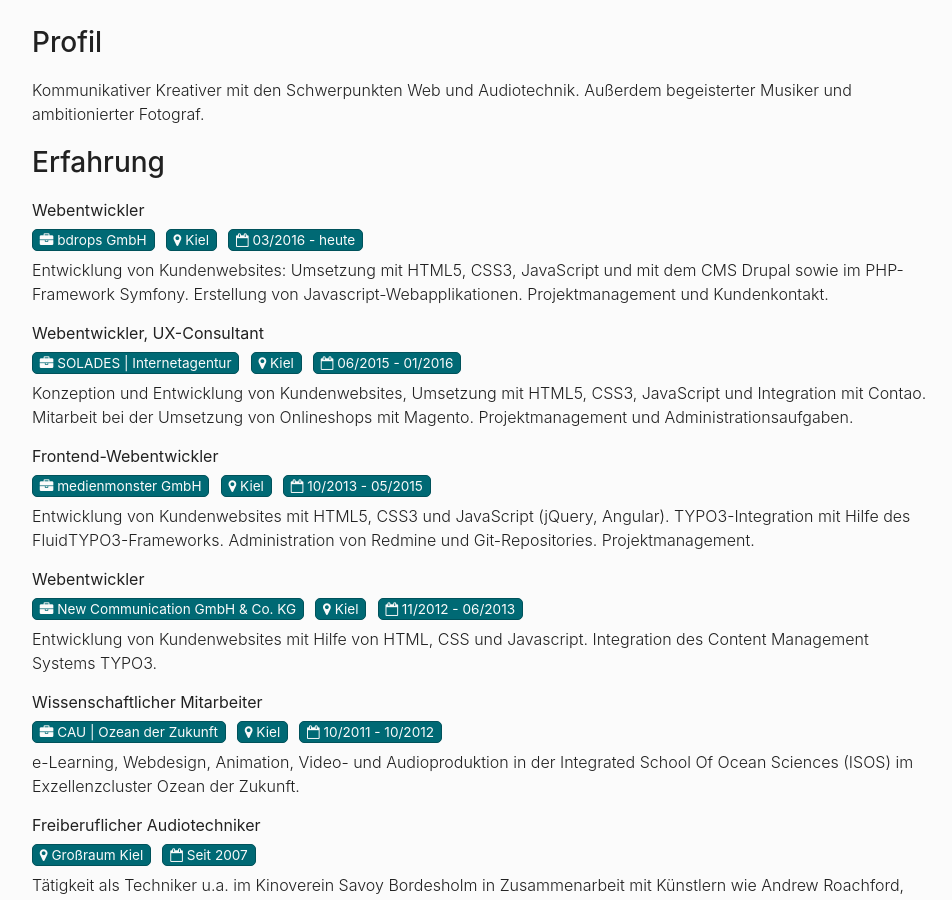
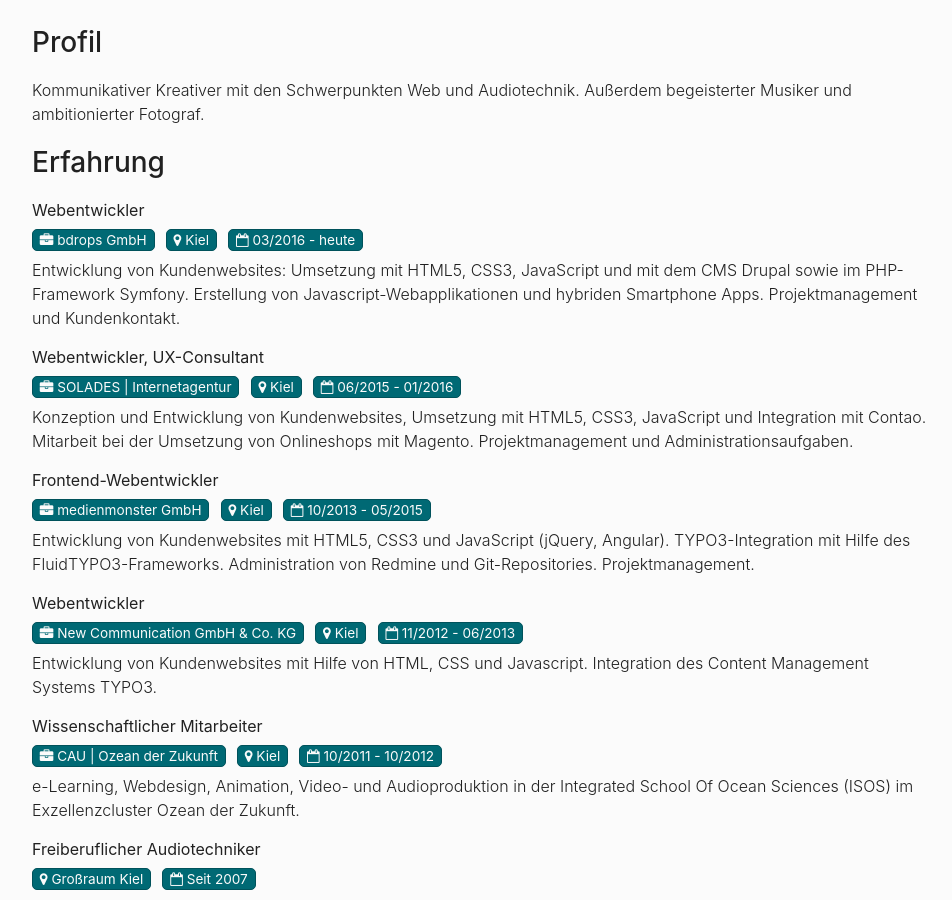
Before and after one commit to entepe85/entepe-2017, a Jekyll site: the page built from vita/vita.html, in a window 1280 px wide and 900 px high, scrolled down 395 px. Shown: the whole window, without its empty margins (158-1110 px from the left). Built offline with Jekyll 4.4.1, drawn with Linux system fonts in a browser that asks for light colours.

Commit message:
Update vita.html
Update CV

```diff
--- a/vita/vita.html
+++ b/vita/vita.html
@@ -14,7 +14,7 @@ permalink: /vita/
         <span class="vita-label"><i class="fa fa-briefcase"></i> bdrops GmbH</span>
         <span class="vita-label"><i class="fa fa-map-marker"></i> Kiel</span>
         <span class="vita-label"><i class="fa fa-calendar-o"></i> 03/2016 - heute</span><br>
-        Entwicklung von Kundenwebsites: Umsetzung mit HTML5, CSS3, JavaScript und mit dem CMS Drupal sowie im PHP-Framework Symfony. Erstellung von Javascript-Webapplikationen. Projektmanagement und Kundenkontakt.
+        Entwicklung von Kundenwebsites: Umsetzung mit HTML5, CSS3, JavaScript und mit dem CMS Drupal sowie im PHP-Framework Symfony. Erstellung von Javascript-Webapplikationen und hybriden Smartphone Apps. Projektmanagement und Kundenkontakt.
     </p>
 
     <p>
```
